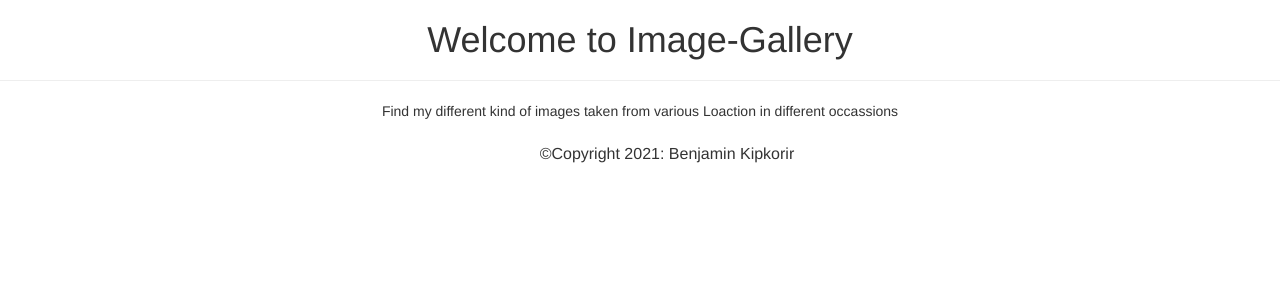
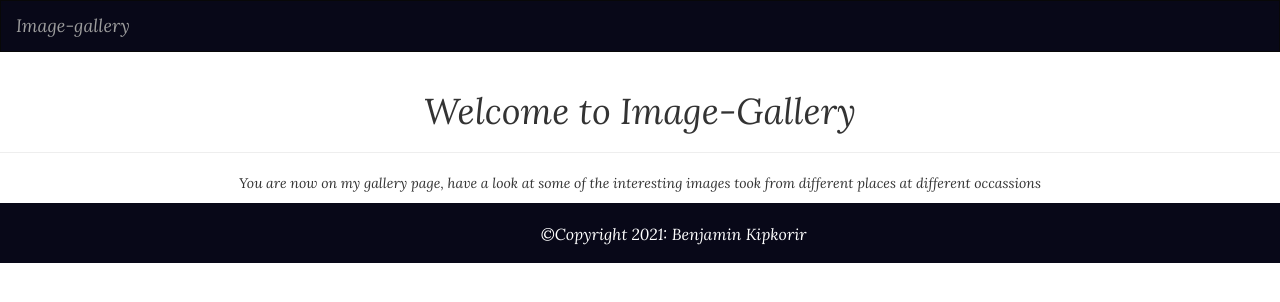
Before and after one commit to Kipkorir2017/image-galle, a Django app: page /gallery/ in a window 1280 px wide. Shown: the top 302 px of the page. Run offline with Django 3.2, Linux system fonts and the light colour scheme; some libraries are stand-ins or nearby versions.

Commit message:
add changes to the base file

```diff
--- a/gallery/templates/base.html
+++ b/gallery/templates/base.html
@@ -12,11 +12,17 @@
   {% endif %}
 
   {% block styles %}
+
     {% bootstrap_css %}
+    <link rel="stylesheet" href="{% static 'css/style.css' %}">
+    <link rel="preconnect" href="https://fonts.googleapis.com">
+<link rel="preconnect" href="https://fonts.gstatic.com" crossorigin>
+<link href="https://fonts.googleapis.com/css2?family=Lora:ital@1&display=swap" rel="stylesheet">
   {% endblock %}
 
 </head>
 <body>
+    {% include "navbar.html" %}
     {% block content %}
 
     {%endblock%}
--- a/gallery/templates/home.html
+++ b/gallery/templates/home.html
@@ -1,6 +1,5 @@
 
 {%extends 'base.html'%}
-
 {% block content %}
 {{block.super}}
 
@@ -12,13 +11,13 @@
         <div>
             <h1 class="text-center">Welcome to Image-Gallery</h1>
             <hr>
-            <p id="about" class="text-center">Find my different kind of images taken from various Loaction in different occassions</p>
+            <p id="about" class="text-center">You are now on my gallery page, have a look at some of the interesting images took from different places at different occassions</p>
         </div>
     </div>
 </div>
 <div>
     <footer class="page-footer">
-            <div style=" font-size:12pt; padding: 1%;">
+            <div style=" font-size:12pt;">
                 <div class="footer-copyright py-3" style="padding-left: 42%;">&#169;Copyright 2021: Benjamin Kipkorir
                 </div>
             </div>
--- a/gallery/templates/navbar.html
+++ b/gallery/templates/navbar.html
@@ -1,3 +1,5 @@
+
+
 <!DOCTYPE html>
 <html lang="en">
 <head>
@@ -11,26 +13,12 @@
     {% else %}
     <title> Image Gallery </title>
     {% endif %}
-
-    {% block styles %}
-    {% bootstrap_css %}
-
-    <link rel="stylesheet" href="{% static 'css/style.css' %}">
-    <style>
-        .navbar {
-            background-color: #080818;
-            color: white;
-            border-radius: 0%;
-
-        }
-    </style>
-    {% endblock %}
 </head>
 <body>
 <nav class="navbar navbar-inverse">
   <div class="container-fluid">
     <div class="navbar-header">
-      <a class="navbar-brand" href="/"></a>
+      <a class="navbar-brand" href="/">Image-gallery</a>
     </div>
   </div>
 </nav>
--- a/imagegalleryp/settings.py
+++ b/imagegalleryp/settings.py
@@ -11,6 +11,7 @@ https://docs.djangoproject.com/en/3.2/ref/settings/
 """
 
 from pathlib import Path
+import os
 
 # Build paths inside the project like this: BASE_DIR / 'subdir'.
 BASE_DIR = Path(__file__).resolve().parent.parent
@@ -120,6 +121,9 @@ USE_TZ = True
 # https://docs.djangoproject.com/en/3.2/howto/static-files/
 
 STATIC_URL = '/static/'
+STATICFILES_DIRS = [
+    os.path.join(BASE_DIR, "static"),
+]
 
 # Default primary key field type
 # https://docs.djangoproject.com/en/3.2/ref/settings/#default-auto-field
--- a/static/css/style.css
+++ b/static/css/style.css
@@ -1,3 +1,15 @@
+*{
+    font-family: 'Lora', serif;
+
+}
+
+.navbar {
+    background-color: #080818;
+    color: white;
+    border-radius: 0%;
+
+}
+
 footer {
     background-color: #080818;
     box-sizing: border-box;
```
